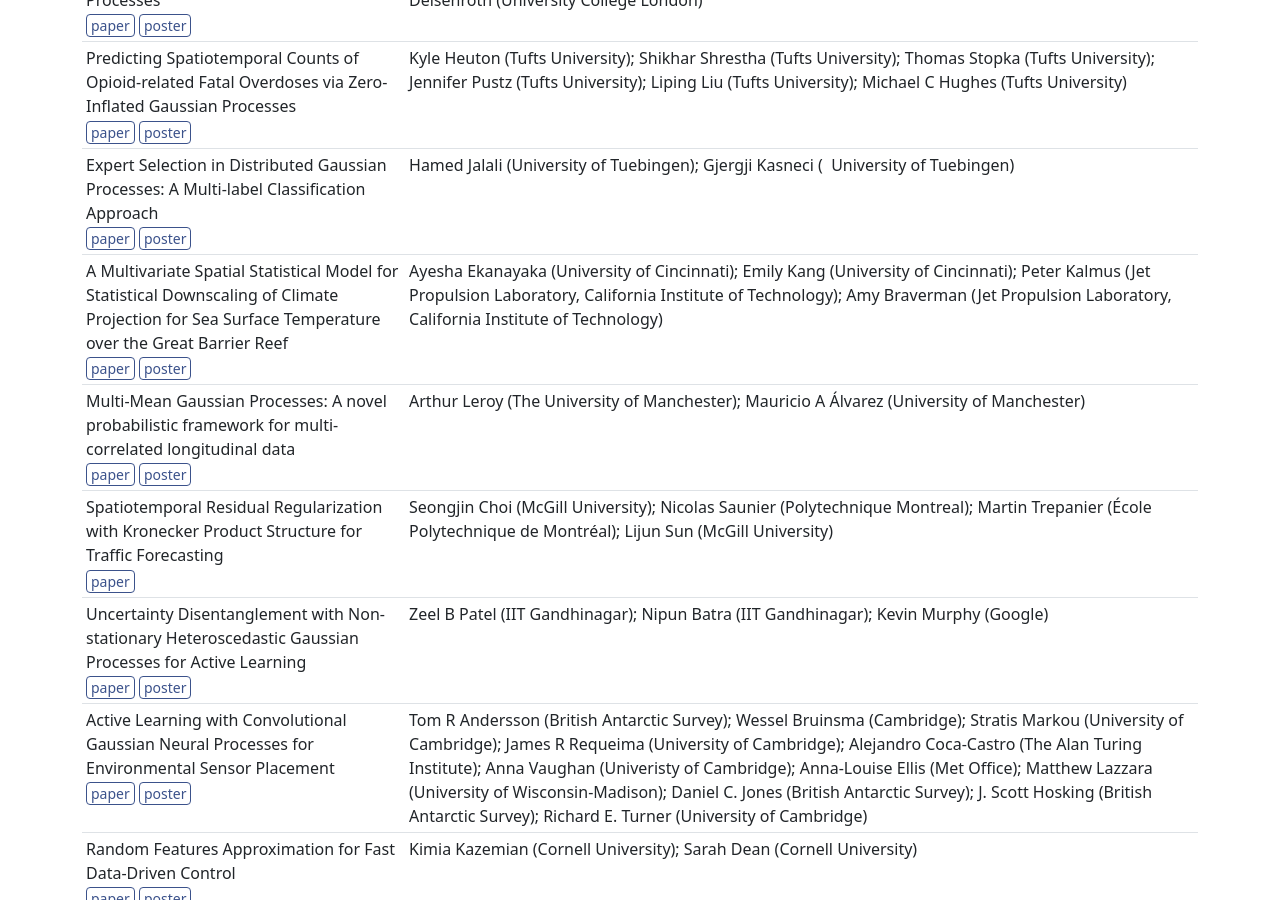
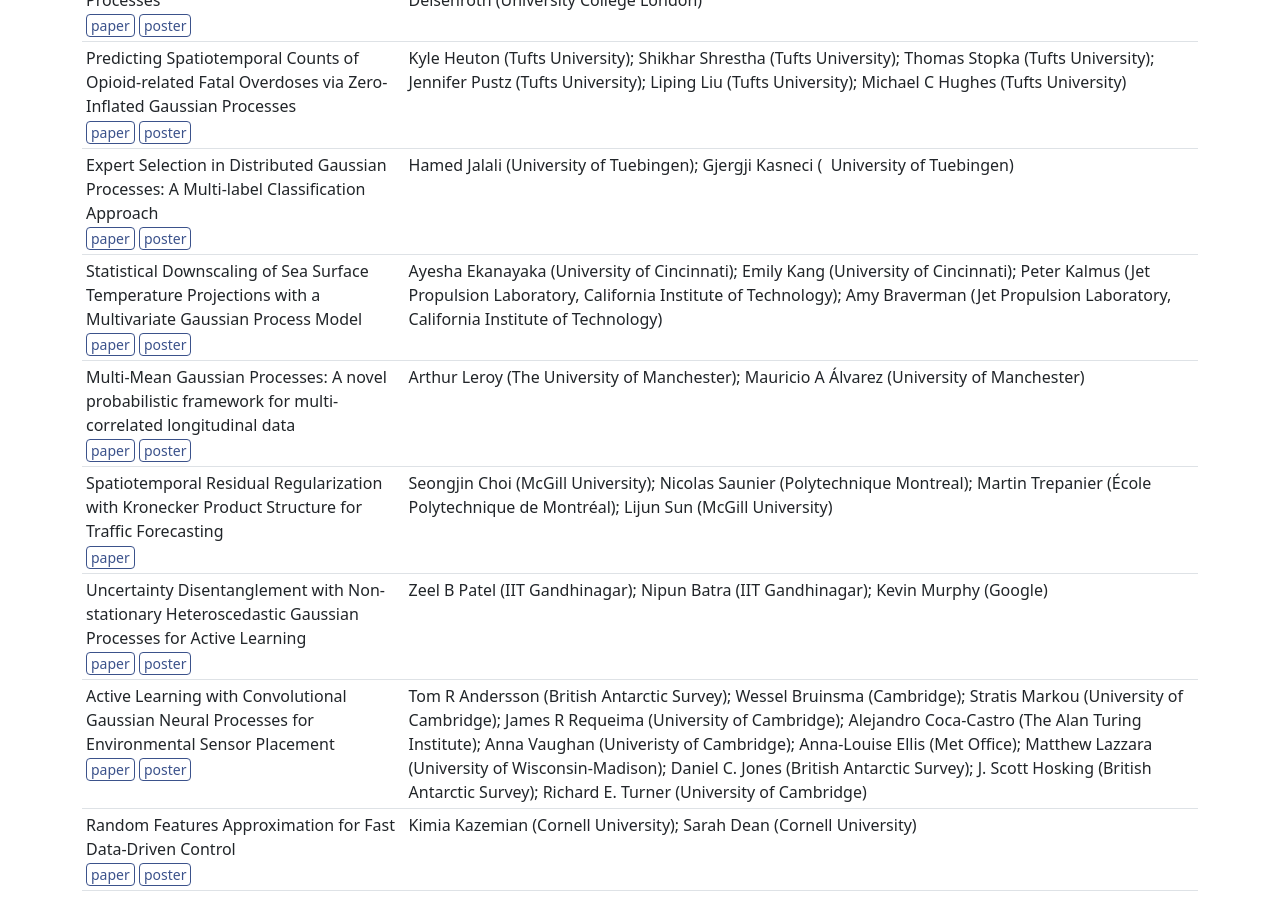
Before and after one commit to gp-seminar-series/neurips-2022, a Jekyll site: the page built from index.html, in a window 1280 px wide and 900 px high, scrolled down 6595 px. Built offline with Jekyll 4.4.1, drawn with Linux system fonts in a browser that asks for light colours; nearby versions of some CDN libraries.

Commit message:
Update title.

```diff
--- a/papers.html
+++ b/papers.html
@@ -50,7 +50,7 @@ published: false
 | Actually Sparse Variational Gaussian Processes                                                                                                    <br> <a class="btn btn-sm px-1 py-0 btn-outline-primary" href="{{ '/assets/camera_ready/48.pdf' | relative_url }}">paper</a> <a class="btn btn-sm px-1 py-0 btn-outline-primary" href="{{ '/assets/camera_ready/48_poster.pdf' | relative_url }}">poster</a> | Harry J Cunningham (UCL); So Takao (UCL); Mark van der Wilk (Imperial College London); Marc Deisenroth (University College London)                                                                                                                                                                                                                                                                                       |
 | Predicting Spatiotemporal Counts of Opioid-related Fatal Overdoses via Zero-Inflated Gaussian Processes                                           <br> <a class="btn btn-sm px-1 py-0 btn-outline-primary" href="{{ '/assets/camera_ready/49.pdf' | relative_url }}">paper</a> <a class="btn btn-sm px-1 py-0 btn-outline-primary" href="{{ '/assets/camera_ready/49_poster.pdf' | relative_url }}">poster</a> | Kyle Heuton (Tufts University); Shikhar Shrestha (Tufts University); Thomas Stopka (Tufts University); Jennifer Pustz (Tufts University); Liping Liu (Tufts University); Michael C Hughes (Tufts University)                                                                                                                                                                                                             |
 | Expert Selection in Distributed Gaussian Processes: A Multi-label Classification Approach                                                         <br> <a class="btn btn-sm px-1 py-0 btn-outline-primary" href="{{ '/assets/camera_ready/50.pdf' | relative_url }}">paper</a> <a class="btn btn-sm px-1 py-0 btn-outline-primary" href="{{ '/assets/camera_ready/50_poster.pdf' | relative_url }}">poster</a> | Hamed Jalali (University of Tuebingen); Gjergji Kasneci (  University of Tuebingen)                                                                                                                                                                                                                                                                                                                                      |
-| A Multivariate Spatial Statistical Model for Statistical Downscaling of Climate Projection for Sea Surface Temperature over the Great Barrier Reef<br> <a class="btn btn-sm px-1 py-0 btn-outline-primary" href="{{ '/assets/camera_ready/51.pdf' | relative_url }}">paper</a> <a class="btn btn-sm px-1 py-0 btn-outline-primary" href="{{ '/assets/camera_ready/51_poster.pdf' | relative_url }}">poster</a> | Ayesha Ekanayaka (University of Cincinnati); Emily Kang (University of Cincinnati); Peter Kalmus (Jet Propulsion Laboratory, California Institute of Technology); Amy Braverman (Jet Propulsion Laboratory, California Institute of Technology)                                                                                                                                                                          |
+| Statistical Downscaling of Sea Surface Temperature Projections with a Multivariate Gaussian Process Model                                         <br> <a class="btn btn-sm px-1 py-0 btn-outline-primary" href="{{ '/assets/camera_ready/51.pdf' | relative_url }}">paper</a> <a class="btn btn-sm px-1 py-0 btn-outline-primary" href="{{ '/assets/camera_ready/51_poster.pdf' | relative_url }}">poster</a> | Ayesha Ekanayaka (University of Cincinnati); Emily Kang (University of Cincinnati); Peter Kalmus (Jet Propulsion Laboratory, California Institute of Technology); Amy Braverman (Jet Propulsion Laboratory, California Institute of Technology)                                                                                                                                                                          |
 | Multi-Mean Gaussian Processes: A novel probabilistic framework for multi-correlated longitudinal data                                             <br> <a class="btn btn-sm px-1 py-0 btn-outline-primary" href="{{ '/assets/camera_ready/52.pdf' | relative_url }}">paper</a> <a class="btn btn-sm px-1 py-0 btn-outline-primary" href="{{ '/assets/camera_ready/52_poster.pdf' | relative_url }}">poster</a> | Arthur Leroy (The University of Manchester); Mauricio A Álvarez (University of Manchester)                                                                                                                                                                                                                                                                                                                               |
 | Spatiotemporal Residual Regularization with Kronecker Product Structure for Traffic Forecasting                                                   <br> <a class="btn btn-sm px-1 py-0 btn-outline-primary" href="{{ '/assets/camera_ready/53.pdf' | relative_url }}">paper</a>                                                                                                                                 | Seongjin Choi (McGill University); Nicolas Saunier (Polytechnique Montreal); Martin Trepanier (École Polytechnique de Montréal); Lijun Sun (McGill University)                                                                                                                                                                                                                                                           |
 | Uncertainty Disentanglement with Non-stationary Heteroscedastic Gaussian Processes for Active Learning                                            <br> <a class="btn btn-sm px-1 py-0 btn-outline-primary" href="{{ '/assets/camera_ready/54.pdf' | relative_url }}">paper</a> <a class="btn btn-sm px-1 py-0 btn-outline-primary" href="{{ '/assets/camera_ready/54_poster.pdf' | relative_url }}">poster</a> | Zeel B Patel (IIT Gandhinagar); Nipun Batra (IIT Gandhinagar); Kevin Murphy (Google)                                                                                                                                                                                                                                                                                                                                     |
```
